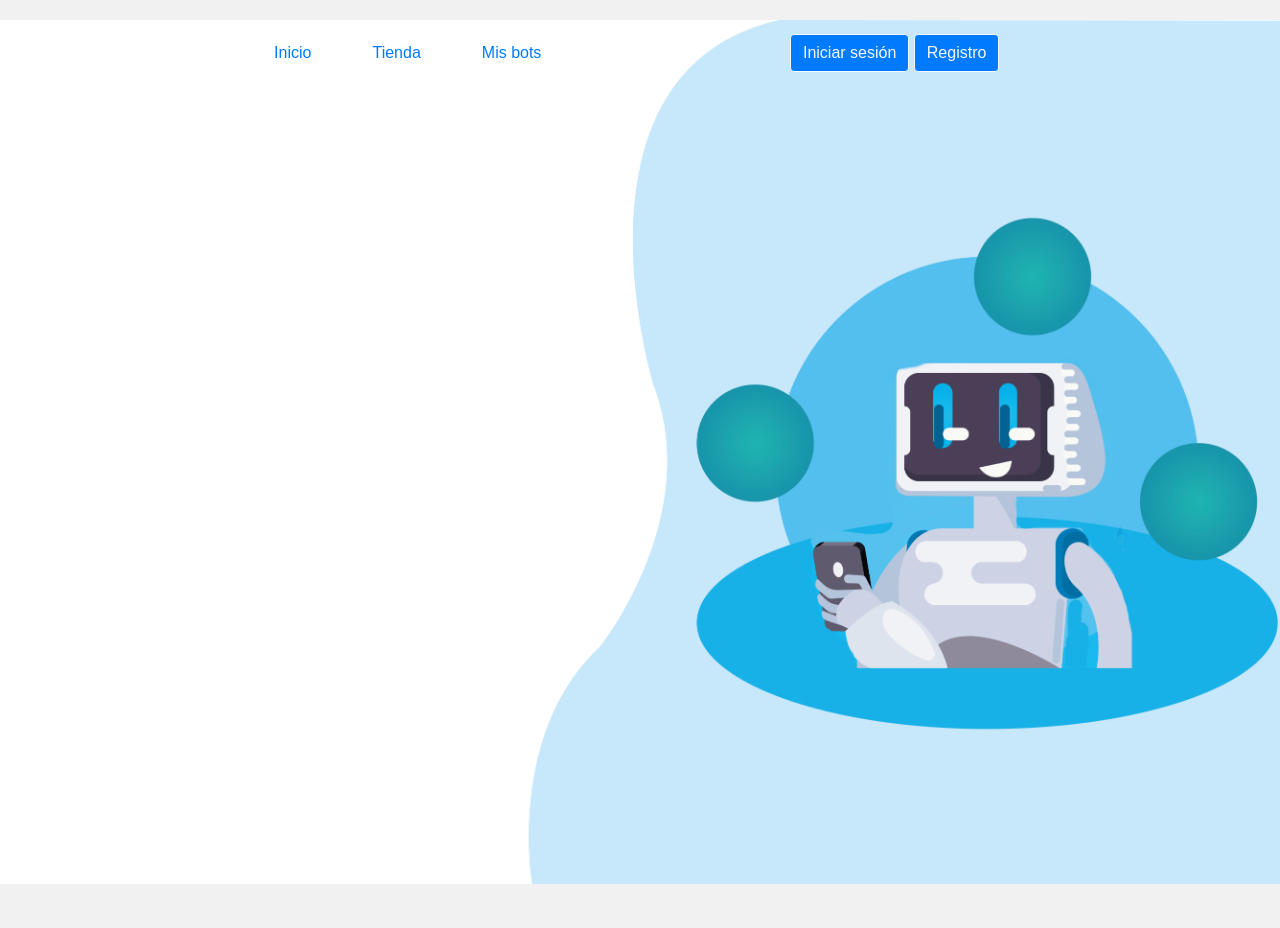
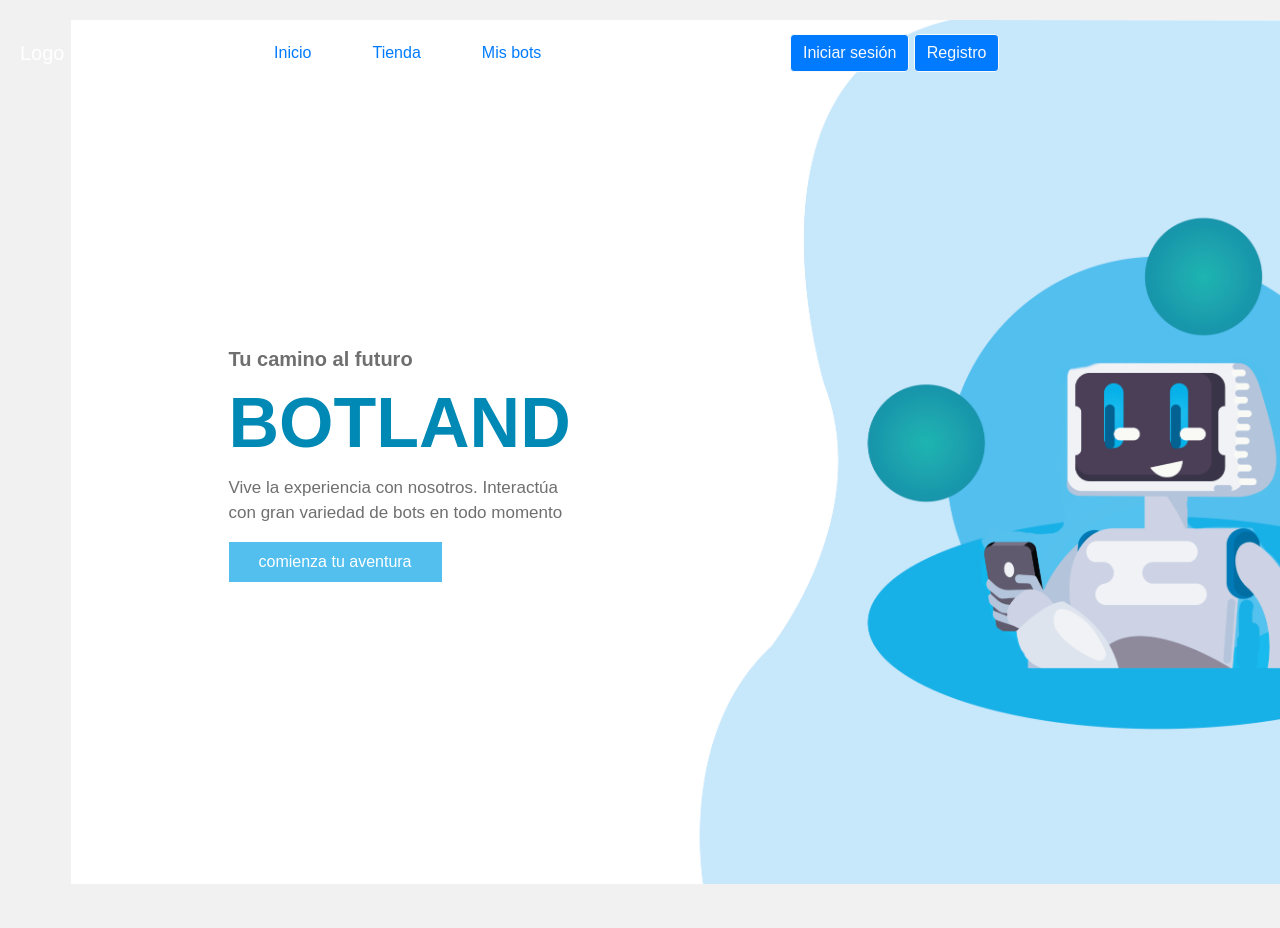
Before and after one commit to J0sePaBl0/Proyecto, a Flask app: page / in a window 1280 px wide; the page is wider, and only the part inside the window is pictured. Run offline with Flask 2, Linux system fonts and the light colour scheme; some libraries are stand-ins or nearby versions.

Commit message:
Agregacion de los bots

```diff
--- a/app.py
+++ b/app.py
@@ -1,6 +1,6 @@
 import uuid
 from flask import Flask, render_template, request, jsonify
-from backend.ConexionDB import registrar_usuario
+from backend.ConexionDB import registrar_usuario, obtener_bots, crear_bot
 app = Flask(__name__)
 
 # Ruta de inicio
@@ -23,9 +23,31 @@
 
     return jsonify({'message': resultado})
 
+@app.route("/obtener_bots")
+def obtenerBots():
+    bots = obtener_bots()  # Obtener los datos de los bots desde ConexionDB.py
+
+    for bot in bots:
+        bot['imagen_url'] = '/static/img/BotsAll.png'
+
+
+    return jsonify(bots)
+
+
 @app.route("/form")
 def formulario():
    return render_template('login.html')
 
+
+@app.route("/tienda")
+def tienda():
+
+   return render_template('tienda.html')
+
+@app.route("/crear_bots")
+def crear_bots_route():
+    crear_bot()
+    return "Bots dummy creados exitosamente"
+
 if __name__ == '__main__':
     app.run()
--- a/backend/ConexionDB.py
+++ b/backend/ConexionDB.py
@@ -1,21 +1,34 @@
 from azure.cosmos import CosmosClient
 
 # Configuración de la conexión
-endpoint_uri = 'https://botland.documents.azure.com:443/'
-access_key = 'ZcD4fI61wxesfeUimAiKA1pZ5627zS2qsqRLX2W5HCfPzh9mxZsfS0fnEPK8YlK00IkQMNdOnyncACDbZKsByw=='
-database_name = 'ToDoList'
-container_name = 'Items'
+items_endpoint_uri = 'https://botland.documents.azure.com:443/'
+items_access_key = 'ZcD4fI61wxesfeUimAiKA1pZ5627zS2qsqRLX2W5HCfPzh9mxZsfS0fnEPK8YlK00IkQMNdOnyncACDbZKsByw=='
+items_database_name = 'ToDoList'
+items_container_name = 'Items'
+
 
 # Establecer la conexión
-client = CosmosClient(endpoint_uri, access_key)
-database = client.get_database_client(database_name)
-container = database.get_container_client(container_name)
+items_client = CosmosClient(items_endpoint_uri, items_access_key)
+items_database = items_client.get_database_client(items_database_name)
+items_container = items_database.get_container_client(items_container_name)
+
+bots_endpoint_uri = 'https://botland.documents.azure.com:443/'
+bots_access_key = 'ZcD4fI61wxesfeUimAiKA1pZ5627zS2qsqRLX2W5HCfPzh9mxZsfS0fnEPK8YlK00IkQMNdOnyncACDbZKsByw=='
+bots_database_name = 'ToDoList'
+bots_container_name = 'Bots'
+
+bots_client = CosmosClient(bots_endpoint_uri, bots_access_key)
+bots_database = bots_client.get_database_client(bots_database_name)
+bots_container = bots_database.get_container_client(bots_container_name)
+
+
+
 
 # Función para registrar un nuevo usuario
 def registrar_usuario(usuario_id,nombre, correo, contraseña):
     # Verificar si el usuario ya existe en la base de datos
     query = f"SELECT * FROM c WHERE c.correo = '{correo}'"
-    resultado = list(container.query_items(query, enable_cross_partition_query=True))
+    resultado = list(items_container.query_items(query, enable_cross_partition_query=True))
 
     if resultado:
         return 'El usuario ya está registrado'
@@ -28,6 +41,37 @@
         'contraseña': contraseña
     }
 
-    container.create_item(nuevo_usuario)
+    items_container.create_item(nuevo_usuario)
 
     return 'Registro exitoso'
+
+def crear_bot():
+
+
+    nuevo_bot = {
+        'id': '4',
+        'nombre': 'Bot nutricionista',
+        'descripcion': 'Este bot te ayudara a realizar tu dieta dependiendo de lo que necesites',
+        'precio': '60'
+    }
+
+    bots_container.create_item(nuevo_bot)
+
+    return 'Registro exitoso'
+
+
+def obtener_bots():
+    query = "SELECT * FROM c"
+    items = list(bots_container.query_items(query, enable_cross_partition_query=True))
+
+    bots = []
+    for item in items:
+        bot = {
+            'nombre': item['nombre'],
+            'descripcion': item['descripcion'],
+            'precio': item['precio']
+            # Agrega más campos según tu estructura de datos
+        }
+        bots.append(bot)
+
+    return bots
--- a/static/index.css
+++ b/static/index.css
@@ -3,7 +3,14 @@
     padding: 0;
     box-sizing: border-box;
   }
-
+  .comienzaBtn{
+    background-color:#52BFEE ;
+    color: white;
+    padding: 8px;
+    padding-left: 30px;
+    padding-right: 30px;
+    border: none;
+  }
   /* Estilos generales */
   body {
     font-family: Arial, sans-serif;
@@ -14,6 +21,7 @@
   }
 
   .container {
+
     max-width: 1200px;
     margin: 0 auto;
     padding: 20px;
@@ -65,7 +73,7 @@
   }
   .navbar {
     background-color: transparent;
-
+    position: absolute;
     display: flex;
     flex-direction: column;
   }
@@ -95,3 +103,24 @@
     justify-content: end;
     margin-left: 10px;
   }
+
+  img{
+    position: relative;
+    z-index: 1;
+  }
+  .Texto{
+    position: relative;
+    left: 500px;
+    z-index: 2;
+  }
+  .Texto h1{
+    font-size: 70px;
+    color: #0089B5;
+  }
+  .Texto p{
+    color: #706F6F;
+    font-size: 17px;
+  }
+  .Texto h2{
+    color: #706F6F;
+  }
--- a/templates/index.html
+++ b/templates/index.html
@@ -20,7 +20,7 @@
             <a class="nav-link" href="#">Inicio</a>
           </li>
           <li class="nav-item">
-            <a class="nav-link" href="#">Tienda</a>
+            <a class="nav-link" href="http://127.0.0.1:5000/tienda">Tienda</a>
           </li>
           <li class="nav-item">
             <a class="nav-link" href="#">Mis bots</a>
@@ -28,7 +28,7 @@
         </ul>
         <div class="formD">
           <form class="form-inline">
-            <button class="btn btn-outline-light my-2 my-sm-0" type="submit">Iniciar sesión</button>
+            <button class="btn btn-outline-light my-2 my-sm-0" href="http://127.0.0.1:5000/form" type="submit">Iniciar sesión</button>
             <a href="http://127.0.0.1:5000/form" class="btn btn-outline-light my-2 my-sm-0 ml-2">Registro</a>
           </form>
         </div>
@@ -36,8 +36,17 @@
     </div>
   </nav>
 
+
     <div class="container">
+      <div class="Texto">
+        <h2>Tu camino al futuro</h2>
+        <h1>BOTLAND</h1>
+        <p>Vive la experiencia con nosotros. Interactúa
+          con gran variedad de bots en todo momento</p>
+        <button class="comienzaBtn">comienza tu aventura</button>
+      </div>
       <img class="d-block mx-auto mb-4" src="{{ url_for('static', filename='img/FondoInicio.png') }}"  width="1402,15" height="864,93"/>
+
     </div>
 
 
```
Also changed, not shown: static/cargar_bots.js (added, +24 -0 lines), static/tienda.css (added, +62 -0 lines), templates/tienda.html (added, +52 -0 lines), static/img/Bot.png (added), static/img/BotsAll.jpg (added), 1 other file.
